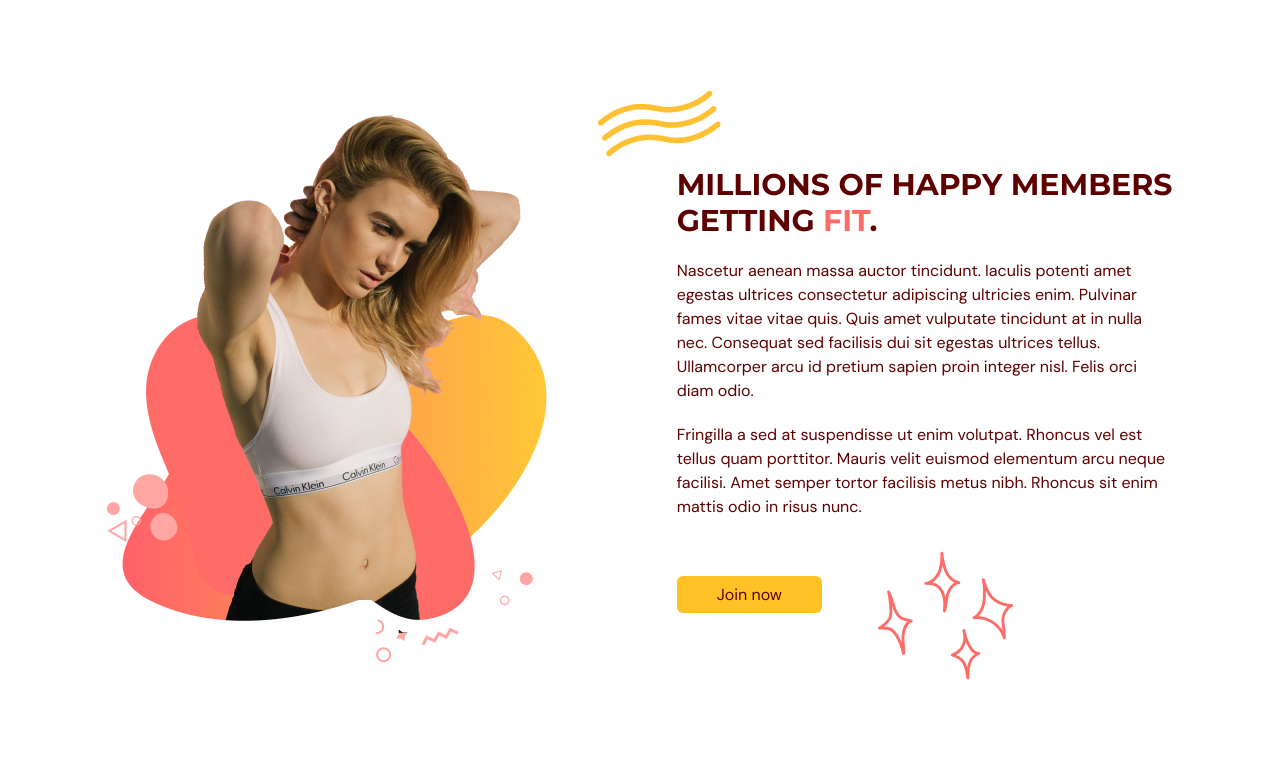
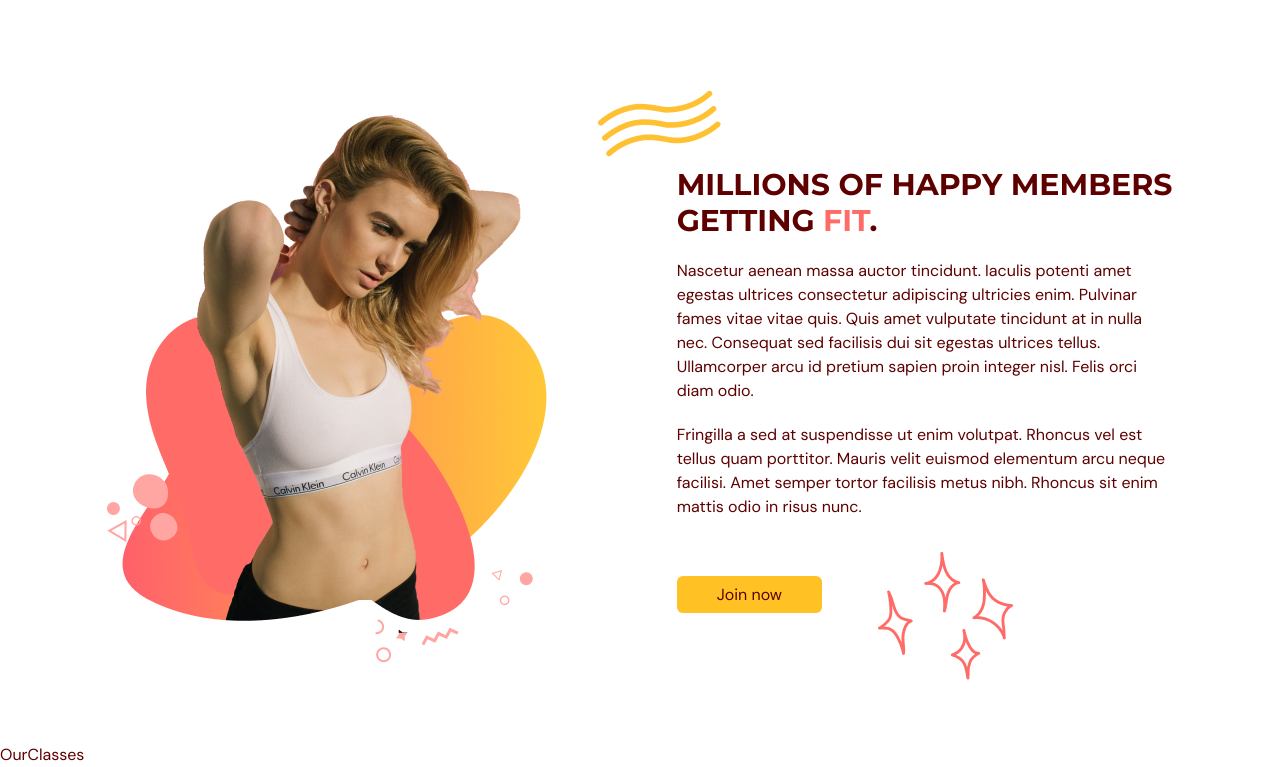
Before and after one commit to DuongMinh12/yoga_web_study, a React (Vite) app: page / in a window 1280 px wide. Shown: the part 1398-2165 px from the top of the page. Before the commit the page ends 2141 px from the top, so only its background shows below. Built offline with nearby package versions, Linux system fonts and the light colour scheme.

Commit message:
add new page

```diff
--- a/src/App.tsx
+++ b/src/App.tsx
@@ -3,6 +3,7 @@
 import { SelectedPage } from "@/scences/shared/types"
 import Home from "./scences/home/home";
 import Benefits from "@/scences/benefits/benefits";
+import OurClasses from "./scences/ourClasses/ourClasses";
 
 function App() {
   const [selectedPage, setSelectedPage] = useState<SelectedPage>(SelectedPage.Home)
@@ -26,6 +27,7 @@
         setSelectedPage={setSelectedPage} />
       <Home setSelectedPage={setSelectedPage} />
       <Benefits setSelectedPage={setSelectedPage} />
+      <OurClasses setSelectedPage={setSelectedPage} />
     </div>
   )
 }
--- /dev/null
+++ b/src/scences/ourClasses/ourClasses.tsx
@@ -0,0 +1,14 @@
+import React from 'react'
+import { SelectedPage } from '../shared/types'
+
+type Props = {
+    setSelectedPage: (value: SelectedPage) => void
+}
+
+const OurClasses = ({ setSelectedPage }: Props) => {
+    return (
+        <div>OurClasses</div>
+    )
+}
+
+export default OurClasses
```
